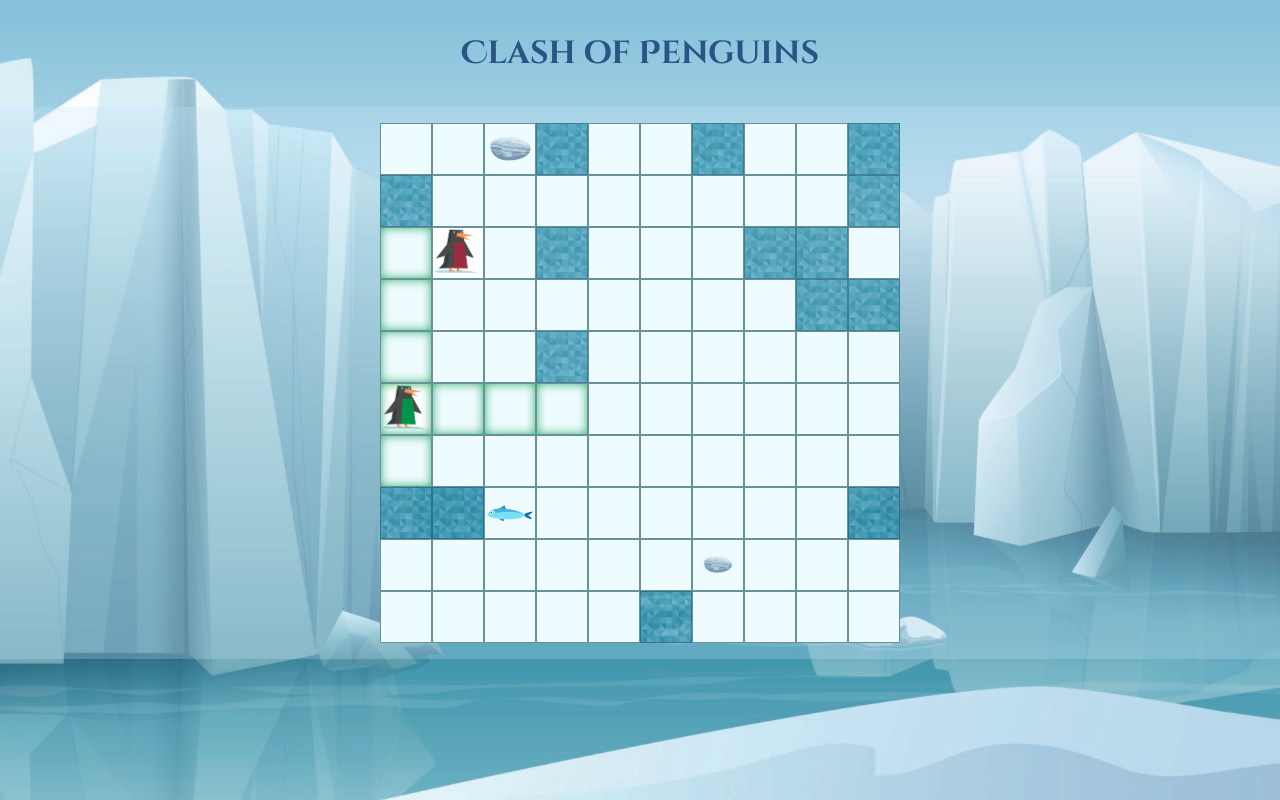
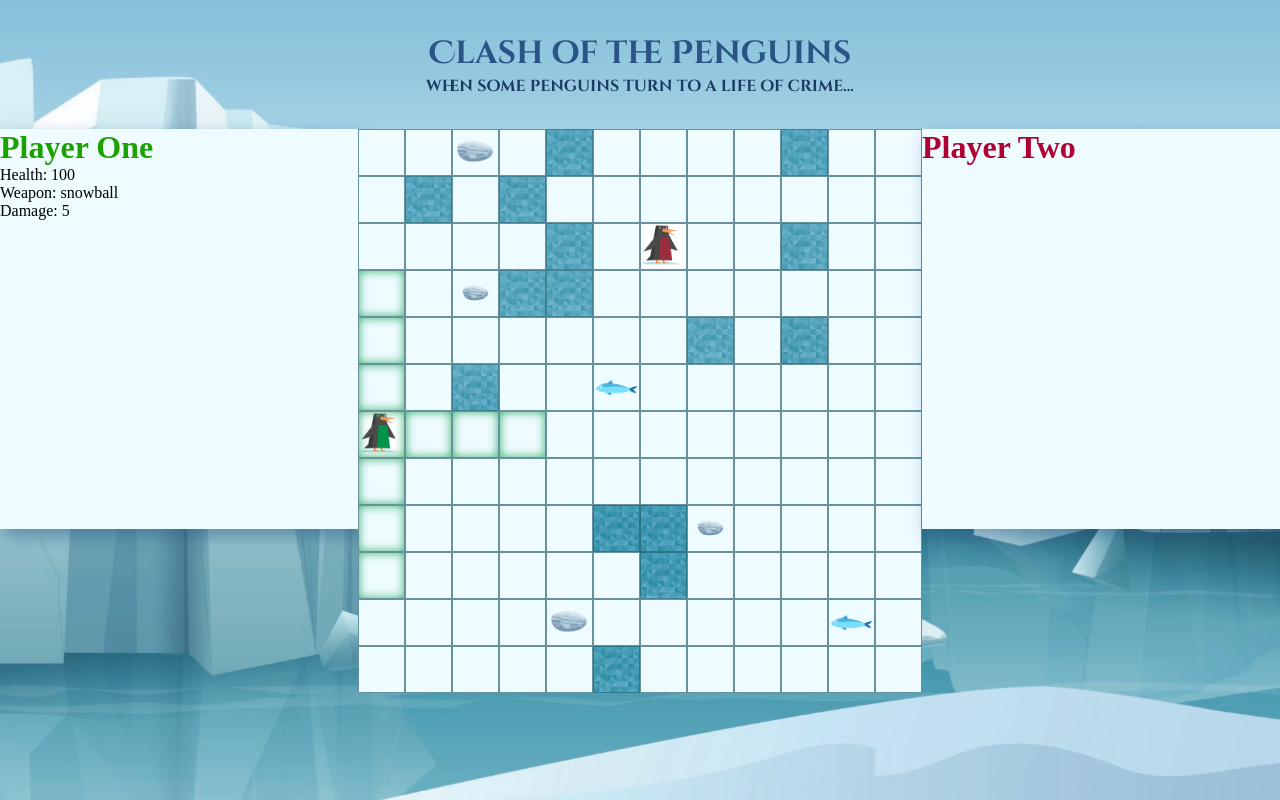
Before and after one commit to NatMi/JS-Board-Game, a plain HTML site: page index.html in a window 1280 px wide. Drawn offline with nearby package versions, Linux system fonts and the light colour scheme.

Commit message:
Adjusted styling, prototyped statbox functionality

```diff
--- a/css/style.css
+++ b/css/style.css
@@ -4,31 +4,45 @@
   margin: 0;
 }
 body {
-  display: flex;
   background-image: url(../assets/background.jpg);
   background-size: cover;
 }
-.main-container {
+.stats-window {
+  background-color: white;
+}
+#main-container {
   display: flex;
+  flex-direction: column;
   justify-content: center;
 }
-h1 {
+#game-container {
+  display: flex;
+  flex-direction: row;
+  justify-content: space-around;
+}
+
+#main-header {
   margin: 2rem 0rem;
+  font-family: "Cinzel Decorative";
+  text-align: center;
+}
+#main-header h1 {
   font-size: 2rem;
   color: rgb(42, 84, 133);
-  font-family: "Cinzel Decorative";
+}
+#main-header p {
+  color: rgb(26, 60, 99);
+}
+.stats-window {
+  background-color: #eefbff;
+  box-shadow: rgba(42, 85, 133, 0.466) 5px 7px 15px;
+  height: 50vh;
+  width: 50vh;
 }
 
 #mapGrid {
-  padding: 1rem 1rem;
   align-content: center;
-  justify-content: center;
   background-color: rgba(198, 225, 250, 0.253);
-}
-
-.container {
-  display: flex;
-  flex-flow: row wrap;
 }
 
 /*map*/
@@ -42,8 +56,8 @@ h1 {
 }
 
 .mapSquare {
-  height: 50px;
-  width: 50px;
+  height: 45px;
+  width: 45px;
   background-color: #eefbff;
   border: solid 1px #0e4b5a98;
 }
--- a/index.html
+++ b/index.html
@@ -13,17 +13,29 @@
 </head>
 
 <body>
-  <main class="container main-container">
-    <h1>Clash of Penguins</h1>
+  <main id="main-container">
+    <header id="main-header">
+      <h1>Clash of the Penguins</h1>
+      <p>when some penguins turn to a life of crime...</p>
+    </header>
     <!-- <button id="btn-refresh-map">refresh map</button> -->
-    <div id="map-container">
+
+    <div id="game-container">
+      <div class="stats-window" id="statboxPlayerOne>">
+        <h1 style="color:rgb(27, 161, 0)">Player One</h1>
+        <p id="testP"></p>
+      </div>
       <div class="container" id="mapGrid"></div>
+      <div class="stats-window" id="statboxPlayerTwo>">
+        <h1 style="color:#b10032">Player Two</h1>
+      </div>
     </div>
   </main>
 
   <script src="https://code.jquery.com/jquery-3.4.1.min.js"
     integrity="sha256-CSXorXvZcTkaix6Yvo6HppcZGetbYMGWSFlBw8HfCJo=" crossorigin="anonymous"></script>
   <script src="js/map.js"></script>
+
 </body>
 
 </html>
--- a/js/map.js
+++ b/js/map.js
@@ -10,8 +10,8 @@
 
 //Weapons
 class Weapon {
-  constructor(weaponName, weaponDamage) {
-    this.weaponName = weaponName;
+  constructor(weaponCssClass, weaponDamage) {
+    this.weaponCssClass = weaponCssClass;
     this.weaponDamage = weaponDamage;
   }
 }
@@ -22,12 +22,12 @@ let smallStone = new Weapon("smallStone", 15);
 let bigStone = new Weapon("bigStone", 20);
 
 let pickableWeapons = [fish, smallStone, bigStone];
+let defaultWeapon = snowball;
 
 //generic variables
 let allMapSquares = document.getElementsByClassName("mapSquare");
 let mapContainer = document.getElementById("map-container");
 let initialHealthStatus = 100;
-let defaultWeapon = snowball;
 let dimmedSquareClass = "dimmedSquare";
 
 //Players
@@ -36,14 +36,14 @@ class Player {
     this.cssClass = cssClass;
     this.isActive = false;
     this.position = null;
+    this.healthPoints = initialHealthStatus;
+    this.Weapon = defaultWeapon;
     this.positionArray = () => {
       let currentId = this.position.id.split("-");
       currentId[0] = parseInt(currentId[0]);
       currentId[1] = parseInt(currentId[1]);
       return currentId;
     };
-    this.healthPoints = initialHealthStatus;
-    this.Weapon = defaultWeapon;
   }
 }
 let playerOne = new Player("playerOne");
@@ -91,10 +91,10 @@ function generatePlayersPosition(player) {
 function generateWeapons() {
   for (weapon of pickableWeapons) {
     let isOnMap = 0;
-    while (isOnMap < 1) {
+    while (isOnMap < 2) {
       let newWeapon = randomPositionOnMap();
       if (newWeapon.className === "mapSquare") {
-        newWeapon.classList.add(weapon.weaponName);
+        newWeapon.classList.add(weapon.weaponCssClass);
         isOnMap++;
       }
     }
@@ -122,107 +122,69 @@ function drawMapGrid(size) {
   generateWeapons();
 }
 
-drawMapGrid(10);
+drawMapGrid(12);
 let availableList = document.getElementsByClassName("availableSquare");
+
+// Stat box
 
 ///////////////////////// MOVEMENT ///////////////////////////
 
-function testCheck(vertical, horizontal) {
-  let newCheck = `${vertical}-${horizontal}`; // 4.  Calculate coordinates of a box below playerOne and insert it into a string
-  console.log(`1. calculated id: ${newCheck}`);
-  let newCheckId = document.getElementById(`${newCheck}`); // 5. Find an element with calculated id
-  // console.log(`2. found an element with id ${newCheck}`);
-
-  if (newCheckId == null) {
-    console.log("border met");
-  } else if (newCheckId.classList.contains("dimmedSquare")) {
-    console.log("obstacle met");
-  } else {
-    newCheckId.classList.add("availableSquare"); // 6. add available class to the first calculated element
-    console.log(`3. added "available" class to element with id ${newCheck}`);
-  }
-}
-
 //up
 function checkAvailableSquaresUp(player) {
-  console.log("checking: up");
-
   for (let i = 0; i < 4; i++) {
-    console.log(`repetition nr: ${i} `);
     let x = player.positionArray()[0];
     let y = player.positionArray()[1];
     x = player.positionArray()[0] - i;
 
-    let newCheck = `${x}-${y}`; // 4.  Calculate coordinates of a box below playerOne and insert it into a string
-    console.log(`1. calculated id: ${newCheck}`);
-    let newCheckId = document.getElementById(`${newCheck}`); // 5. Find an element with calculated id
-    // console.log(`2. found an element with id ${newCheck}`);
+    let newCheck = `${x}-${y}`;
+    let newCheckId = document.getElementById(`${newCheck}`);
 
     if (newCheckId == null) {
-      console.log("border met");
       i = 4;
     } else if (newCheckId.classList.contains("dimmedSquare")) {
-      console.log("obstacle met");
       i = 4;
     } else {
-      newCheckId.classList.add("availableSquare"); // 6. add available class to the first calculated element
-      console.log(`3. added "available" class to element with id ${newCheck}`);
+      newCheckId.classList.add("availableSquare");
     }
   }
 }
 
 //down
 function checkAvailableSquaresDown(player) {
-  console.log("checking: up");
-
   for (let i = 0; i < 4; i++) {
-    console.log(`repetition nr: ${i} `);
     let x = player.positionArray()[0];
     let y = player.positionArray()[1];
     x = player.positionArray()[0] + i;
 
-    let newCheck = `${x}-${y}`; // 4.  Calculate coordinates of a box below playerOne and insert it into a string
-    console.log(`1. calculated id: ${newCheck}`);
-    let newCheckId = document.getElementById(`${newCheck}`); // 5. Find an element with calculated id
-    // console.log(`2. found an element with id ${newCheck}`);
+    let newCheck = `${x}-${y}`;
+    let newCheckId = document.getElementById(`${newCheck}`);
 
     if (newCheckId == null) {
-      console.log("border met");
       i = 4;
     } else if (newCheckId.classList.contains("dimmedSquare")) {
-      console.log("obstacle met");
       i = 4;
     } else {
-      newCheckId.classList.add("availableSquare"); // 6. add available class to the first calculated element
-      console.log(`3. added "available" class to element with id ${newCheck}`);
+      newCheckId.classList.add("availableSquare");
     }
   }
 }
 
 //right
 function checkAvailableSquaresRight(player) {
-  console.log("checking: up");
-
   for (let i = 0; i < 4; i++) {
-    console.log(`repetition nr: ${i} `);
     let x = player.positionArray()[0];
     let y = player.positionArray()[1];
     y = player.positionArray()[1] + i;
 
-    let newCheck = `${x}-${y}`; // 4.  Calculate coordinates of a box below playerOne and insert it into a string
-    console.log(`1. calculated id: ${newCheck}`);
-    let newCheckId = document.getElementById(`${newCheck}`); // 5. Find an element with calculated id
-    // console.log(`2. found an element with id ${newCheck}`);
+    let newCheck = `${x}-${y}`;
+    let newCheckId = document.getElementById(`${newCheck}`);
 
     if (newCheckId == null) {
-      console.log("border met");
       i = 4;
     } else if (newCheckId.classList.contains("dimmedSquare")) {
-      console.log("obstacle met");
       i = 4;
     } else {
-      newCheckId.classList.add("availableSquare"); // 6. add available class to the first calculated element
-      console.log(`3. added "available" class to element with id ${newCheck}`);
+      newCheckId.classList.add("availableSquare");
     }
   }
 }
@@ -241,28 +203,20 @@ function checkAvailableSquaresLeft() {
   }
 }
 function checkAvailableSquaresLeft(player) {
-  console.log("checking: up");
-
   for (let i = 0; i < 4; i++) {
-    console.log(`repetition nr: ${i} `);
     let x = player.positionArray()[0];
     let y = player.positionArray()[1];
     y = player.positionArray()[1] - i;
 
-    let newCheck = `${x}-${y}`; // 4.  Calculate coordinates of a box below playerOne and insert it into a string
-    console.log(`1. calculated id: ${newCheck}`);
-    let newCheckId = document.getElementById(`${newCheck}`); // 5. Find an element with calculated id
-    // console.log(`2. found an element with id ${newCheck}`);
+    let newCheck = `${x}-${y}`;
+    let newCheckId = document.getElementById(`${newCheck}`);
 
     if (newCheckId == null) {
-      console.log("border met");
       i = 4;
     } else if (newCheckId.classList.contains("dimmedSquare")) {
-      console.log("obstacle met");
       i = 4;
     } else {
-      newCheckId.classList.add("availableSquare"); // 6. add available class to the first calculated element
-      console.log(`3. added "available" class to element with id ${newCheck}`);
+      newCheckId.classList.add("availableSquare");
     }
   }
 }
@@ -308,9 +262,9 @@ function movePlayer(player) {
     playerTwo.isActive = false;
     playerOne.isActive = true;
   }
-
+  document.getElementById("testP").innerHTML = "";
+  statboxFunction();
   checkAvailableSquares(activePlayer());
-  /*TODO: add function that changes active status*/
 }
 
 //////////////////////////   CLICK EVENTS   /////////////////////////////////////////
@@ -326,3 +280,26 @@ body.addEventListener("click", event => {
     console.log("Clicked on a non accesible space");
   }
 });
+
+function statboxFunction() {
+  let paragraphHealth = document.createElement("p");
+  let health = document.createTextNode(`Health: ${playerOne.healthPoints}`);
+  paragraphHealth.appendChild(health);
+  document.getElementById("testP").appendChild(paragraphHealth);
+
+  let paragraphWeapon = document.createElement("p");
+  let weapon = document.createTextNode(
+    `Weapon: ${playerOne.Weapon.weaponCssClass}`
+  );
+  paragraphWeapon.appendChild(weapon);
+  document.getElementById("testP").appendChild(paragraphWeapon);
+
+  let paragraphDamage = document.createElement("p");
+  let damage = document.createTextNode(
+    `Damage: ${playerOne.Weapon.weaponDamage}`
+  );
+
+  paragraphDamage.appendChild(damage);
+  document.getElementById("testP").appendChild(paragraphDamage);
+}
+statboxFunction();
```
